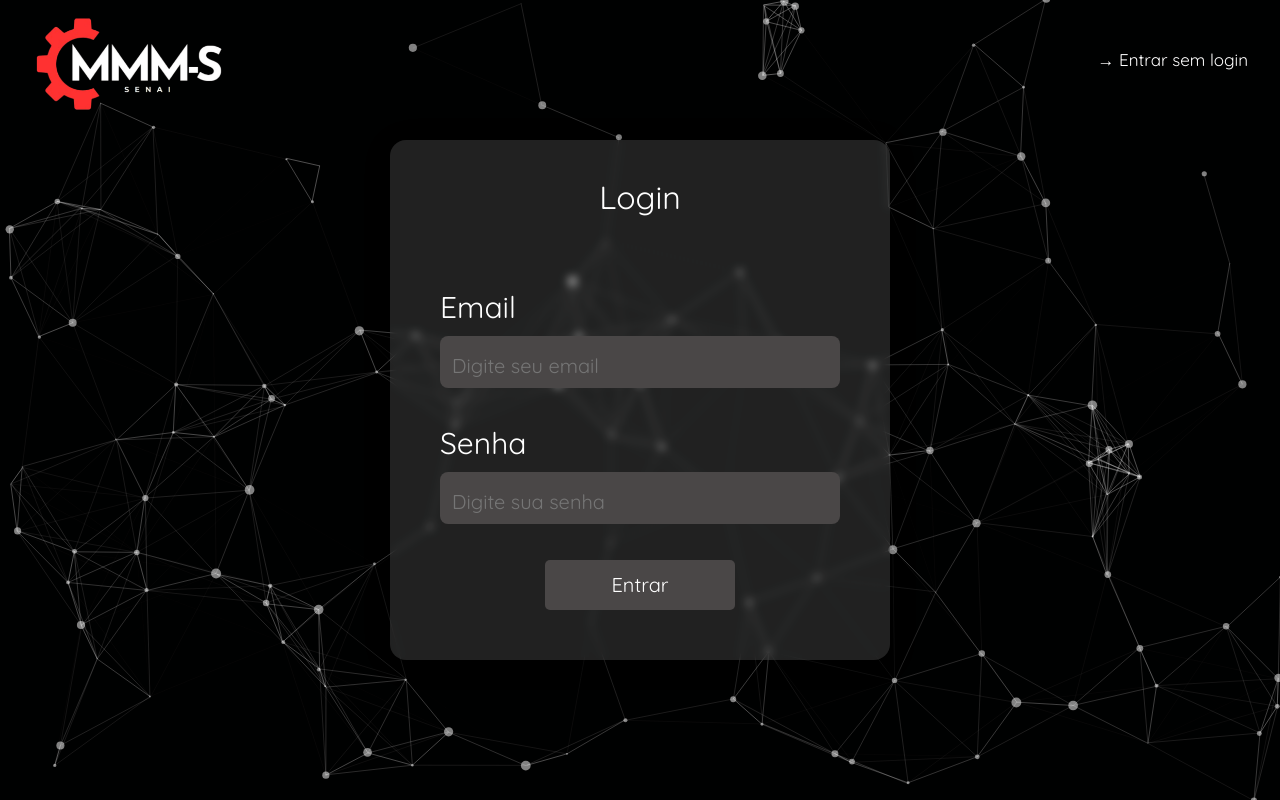
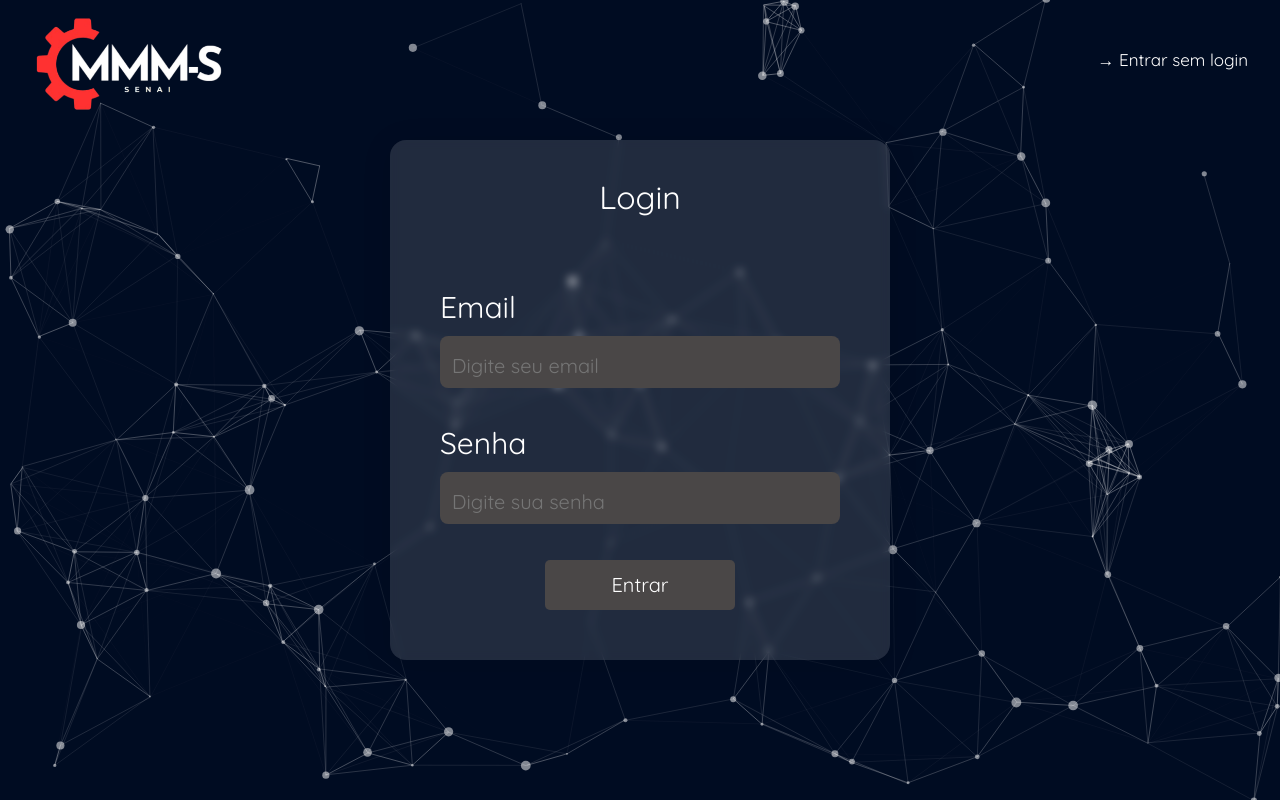
Before and after one commit to mitsuTanak/MMM-S, a Flask app: page / in a window 1280 px wide. Run offline with Flask 3, Linux system fonts and the light colour scheme.

Commit message:
mudando a cor do fundo

```diff
--- a/static/CSS/login.css
+++ b/static/CSS/login.css
@@ -54,7 +54,7 @@ a {
     height: 100%;
     width: 100%;
     position: relative;
-    background: #000101;
+    background: #000c22;
     /* Tema escuro */
     /* background-color: #fff;  */
     /* Tema claro */
```
